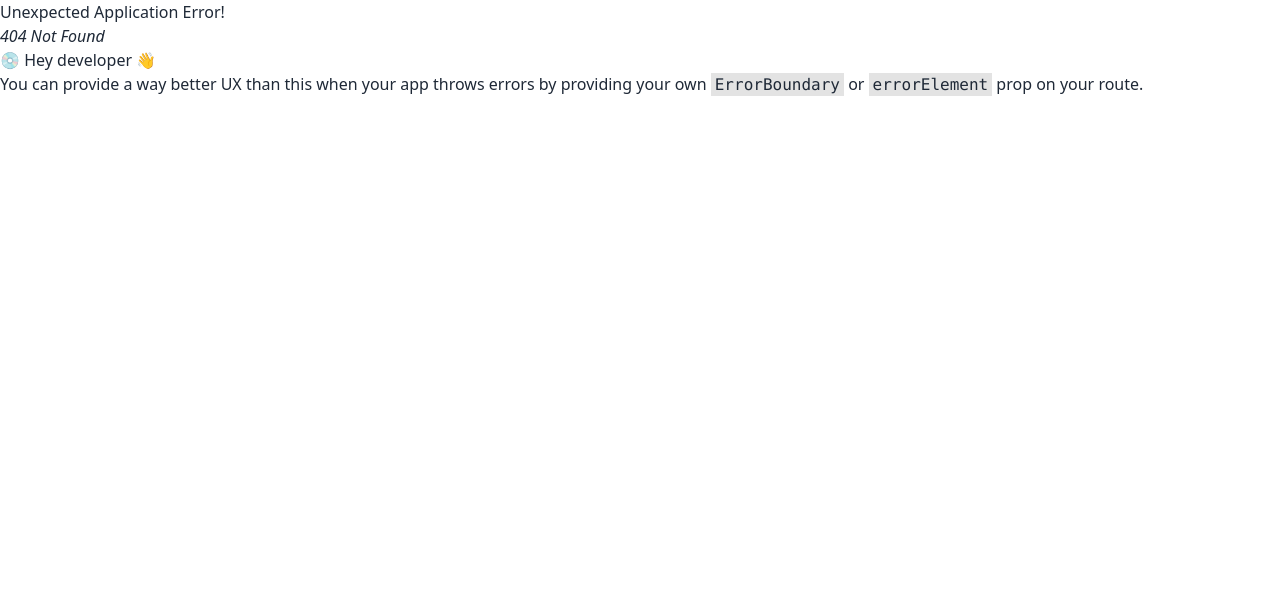
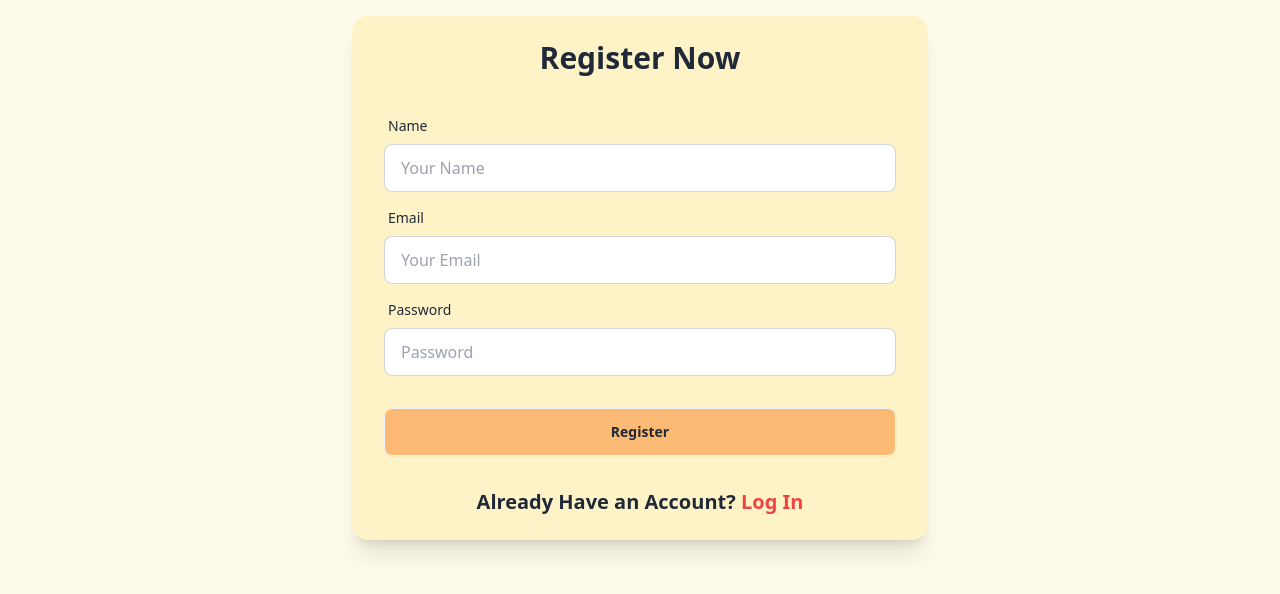
Before and after one commit to Arjon200141/bike-shop-client, a React (Vite) app: page /register in a window 1280 px wide. Before the commit this address had no page. Shown: the top 594 px of the page. Built offline with nearby package versions, Linux system fonts and the light colour scheme; no server answers.

Commit message:
Register Complete

```diff
--- /dev/null
+++ b/firebase.config.js
@@ -0,0 +1,20 @@
+// Import the functions you need from the SDKs you need
+import { initializeApp } from "firebase/app";
+import { getAuth } from "firebase/auth";
+// TODO: Add SDKs for Firebase products that you want to use
+// https://firebase.google.com/docs/web/setup#available-libraries
+
+// Your web app's Firebase configuration
+const firebaseConfig = {
+  apiKey: "AIzaSyDLlbIHjthD028qzBObjDxwFaaYkBdAd1g",
+  authDomain: "motorhub-88792.firebaseapp.com",
+  projectId: "motorhub-88792",
+  storageBucket: "motorhub-88792.appspot.com",
+  messagingSenderId: "155154062173",
+  appId: "1:155154062173:web:350c51a2daa79d93c8e6b4"
+};
+
+// Initialize Firebase
+export const app = initializeApp(firebaseConfig);
+const auth = getAuth(app);
+export default auth;
--- a/package.json
+++ b/package.json
@@ -10,10 +10,12 @@
     "preview": "vite preview"
   },
   "dependencies": {
+    "firebase": "^10.13.0",
     "react": "^18.3.1",
     "react-dom": "^18.3.1",
     "react-icons": "^5.3.0",
-    "react-router-dom": "^6.26.0"
+    "react-router-dom": "^6.26.0",
+    "react-toastify": "^10.0.5"
   },
   "devDependencies": {
     "@eslint/js": "^9.8.0",
--- /dev/null
+++ b/src/Authentication/AuthProviders.jsx
@@ -0,0 +1,68 @@
+import { createContext, useEffect, useState } from "react";
+import PropTypes from 'prop-types';
+import { createUserWithEmailAndPassword, onAuthStateChanged, signInWithEmailAndPassword, signOut, updateProfile } from "firebase/auth";
+import auth from "../../firebase.config";
+
+export const AuthContext = createContext(null);
+
+const AuthProviders = ({ children }) => {
+
+    const [user, setUser] = useState(null);
+    const [loading, setLoading] = useState(false);
+
+    const createUser = (email, password) => {
+        setLoading(true);
+        return createUserWithEmailAndPassword(auth, email, password)
+            .finally(() => setLoading(false));
+    }
+
+    const updateUserProfile = (profile) => {
+        setLoading(true);
+        return updateProfile(auth.currentUser, profile)
+            .finally(() => setLoading(false));
+    }
+
+    const logOut = () => {
+        setLoading(true);
+        return signOut(auth)
+            .finally(() => setLoading(false));
+    }
+
+    const signIn = (email, password) => {
+        setLoading(true);
+        return signInWithEmailAndPassword(auth, email, password)
+            .finally(() => setLoading(false));
+    }
+
+    useEffect(() => {
+        const unsubscribe = onAuthStateChanged(auth, currentUser => {
+            setUser(currentUser);
+            setLoading(false);
+        });
+        return () => {
+            unsubscribe();
+        }
+    }, [])
+
+    const authinfo = {
+        user,
+        logOut,
+        signIn,
+        loading,
+        updateUserProfile,
+        createUser,
+        setUser
+    }
+
+    return (
+        <AuthContext.Provider value={authinfo}>
+            {children}
+        </AuthContext.Provider>
+    );
+};
+
+AuthProviders.propTypes = {
+    children: PropTypes.node.isRequired,
+}
+
+export default AuthProviders;
--- /dev/null
+++ b/src/Authentication/LogIn.jsx
@@ -0,0 +1,9 @@
+const LogIn = () => {
+    return (
+        <div>
+
+        </div>
+    );
+};
+
+export default LogIn;
--- /dev/null
+++ b/src/Authentication/Register.jsx
@@ -0,0 +1,74 @@
+import { useContext, useState } from "react";
+import { ToastContainer, toast } from 'react-toastify';
+import 'react-toastify/dist/ReactToastify.css';
+import { FaEyeSlash, FaEye } from "react-icons/fa6";
+import { Link } from "react-router-dom";
+import { AuthContext } from "./AuthProviders";
+
+const Register = () => {
+
+    const { createUser, updateUserProfile } = useContext(AuthContext);
+    const [registerError, setRegisterError] = useState("");
+    const [showPassword, setShowPassword] = useState(false);
+
+    const handleRegister = async (e) => {
+        e.preventDefault();
+        const form = new FormData(e.currentTarget);
+        const name = form.get('name');
+        const email = form.get('email');
+        const password = form.get('password');
+        try {
+            const result = await createUser(email, password);
+            toast.success("Registration successful!");
+
+            await updateUserProfile(result.user, { displayName: name });
+            console.log("Profile updated successfully!");
+        }
+        catch (error) {
+            console.error("Error during registration:", error);
+            setRegisterError(error.message);
+            toast.error(error.message);
+        }
+    };
+
+    return (
+        <div className="w-full bg-amber-50 min-h-screen">
+            <ToastContainer />
+            <div className="hero-content ">
+                <div className="card shrink-0 bg-amber-100 w-full max-w-xl shadow-xl">
+                    <h2 className="text-3xl text-center font-bold mt-6">Register Now</h2>
+                    <form onSubmit={handleRegister} className="card-body ">
+                        <div className="form-control">
+                            <label className="label">
+                                <span className="label-text">Name</span>
+                            </label>
+                            <input type="text" name="name" placeholder="Your Name" className="input input-bordered" required />
+                        </div>
+                        <div className="form-control">
+                            <label className="label">
+                                <span className="label-text">Email</span>
+                            </label>
+                            <input type="email" name="email" placeholder="Your Email" className="input input-bordered" required />
+                        </div>
+                        <div className="form-control relative">
+                            <label className="label">
+                                <span className="label-text">Password</span>
+                            </label>
+                            <input
+                                type="password"
+                                name="password"
+                                placeholder="Password"
+                                className="input input-bordered" required />
+                        </div>
+                        <div className="form-control mt-6">
+                            <button className="btn bg-orange-300 px-6">Register</button>
+                        </div>
+                    </form>
+                    <p className="text-xl font-semibold text-center mb-6">Already Have an Account? <Link to="/login" className="text-red-500">Log In</Link></p>
+                </div>
+            </div>
+        </div>
+    );
+};
+
+export default Register;
--- a/src/Home/Bikes.jsx
+++ b/src/Home/Bikes.jsx
@@ -1,4 +1,7 @@
 import { useEffect, useState } from "react";
+import { CiCalendarDate } from "react-icons/ci";
+import { FaRegStar } from "react-icons/fa";
+import { IoPricetags } from "react-icons/io5";
 
 const Bikes = () => {
     const [bikes, setBikes] = useState([]);
@@ -14,13 +17,22 @@ const Bikes = () => {
                 {
                     bikes.map(bike => (
                         <div key={bike.id}>
-                            <div className="card card-compact bg-base-100 w-96 shadow-xl">
-                                <img src={bike.image} alt="" className="h-72"/>
-                                <div className="card-body">
-                                    <h2 className="card-title">{bike.name}</h2>
-                                    <p>If a dog chews shoes whose shoes does he choose?</p>
-                                    <div className="card-actions justify-end">
-                                        <button className="btn btn-primary">Buy Now</button>
+                            <div className="card card-compact bg-sky-100/35 w-96 shadow-xl">
+                                <img src={bike.image} alt="" className="h-64 rounded-t-xl"/>
+                                <div className="card-body h-72 text-xl">
+                                    <h2 className="card-title text-3xl font-semibold">{bike.name}</h2>
+                                    <div className="flex justify-between">
+                                    <h2 className="text-xl"><span className="font-semibold">Brand :</span>{bike.brand}</h2>
+                                    <h2 className="text-xl"><span className="font-semibold">Category :</span>{bike.category}</h2>
+                                    </div>
+                                    <p className="text-lg">{bike.description}</p>
+                                    <div className="flex justify-between gap-24 text-lg">
+                                        <p className="flex gap-2 items-center"><FaRegStar />{bike.rating}</p>
+                                        <p className="flex gap-2 items-center"><CiCalendarDate />{bike.product_creation_date}</p>
+                                    </div>
+                                    <div className="flex justify-between gap-24 text-lg">
+                                        <p className="flex gap-2 items-center"><IoPricetags />{bike.price}$</p>
+                                        <p><span className="font-semibold">Warranty : </span>{bike.warranty}</p>
                                     </div>
                                 </div>
                             </div>
--- a/src/Home/Navbar.jsx
+++ b/src/Home/Navbar.jsx
@@ -1,3 +1,5 @@
+import { Link } from "react-router-dom";
+
 const Navbar = () => {
     return (
         <div>
@@ -8,12 +10,14 @@ const Navbar = () => {
                 <div className="flex-none">
                     <ul className="menu menu-horizontal px-1 gap-4">
                         <li><a className="text-black bg-sky-200/65 btn text-2xl font-semibold px-4">Log In</a></li>
-                        <li><a className="text-black bg-lime-200/65 btn text-2xl font-semibold px-4">Register</a></li>
+                        <Link to="/register">
+                            <li><a className="text-black bg-lime-200/65 btn text-2xl font-semibold px-4">Register</a></li>
+                        </Link>
                     </ul>
                 </div>
             </div>
             <div className="">
-            <div className="divider mt-[-6px]"></div>
+                <div className="divider mt-[-6px]"></div>
             </div>
         </div>
     );
--- a/src/main.jsx
+++ b/src/main.jsx
@@ -6,9 +6,12 @@ import {
   RouterProvider,
 } from "react-router-dom";
 import router from './Routes/Routes';
+import AuthProviders from './Authentication/AuthProviders';
 
 createRoot(document.getElementById('root')).render(
   <StrictMode>
-    <RouterProvider router={router} />
+    <AuthProviders>
+      <RouterProvider router={router} />
+    </AuthProviders>
   </StrictMode>,
 )
```
Also changed, not shown: src/Routes/Routes.jsx (+7 -1 lines), 1 other file (tests, documents, lock files or other folders).
